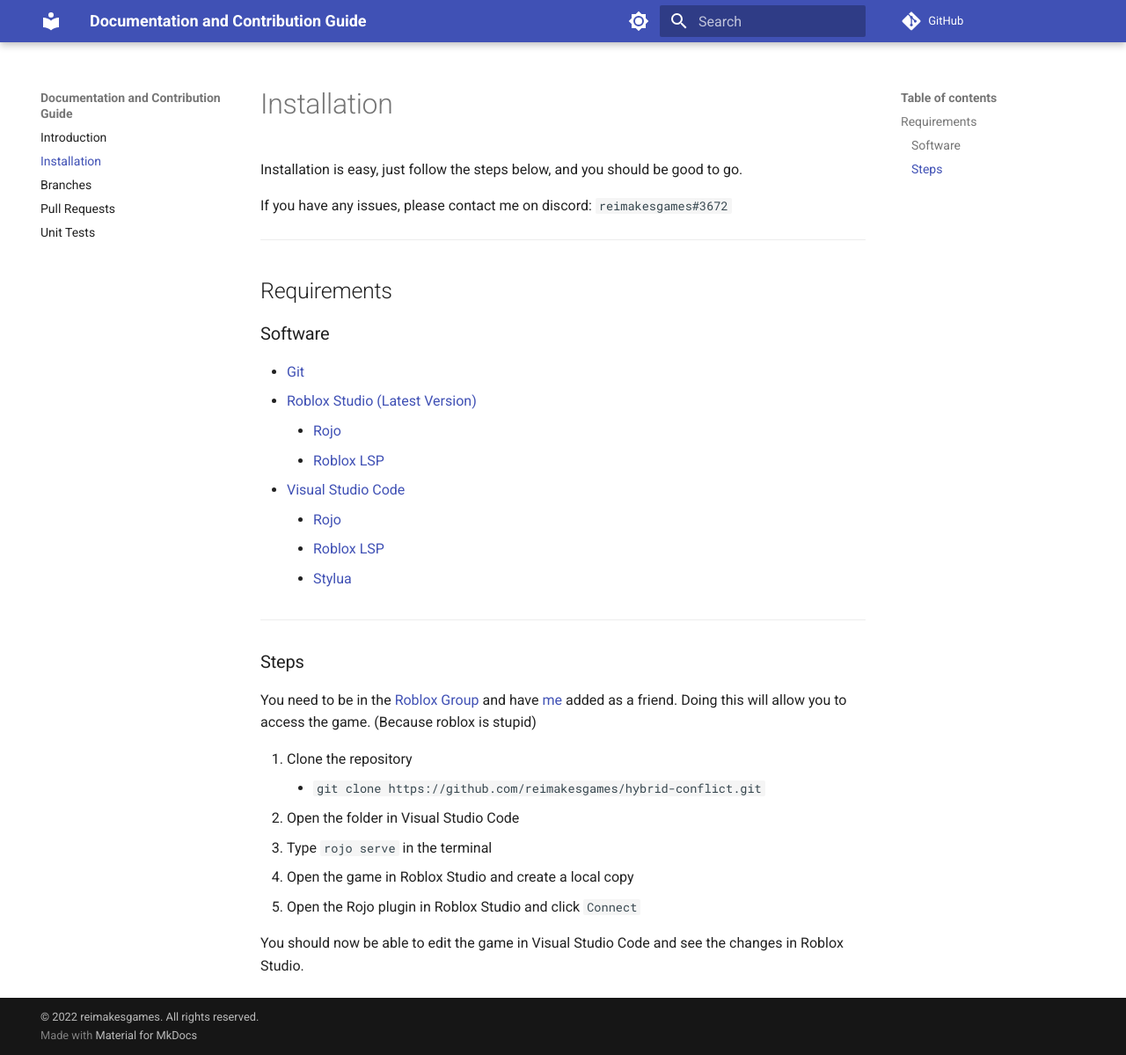
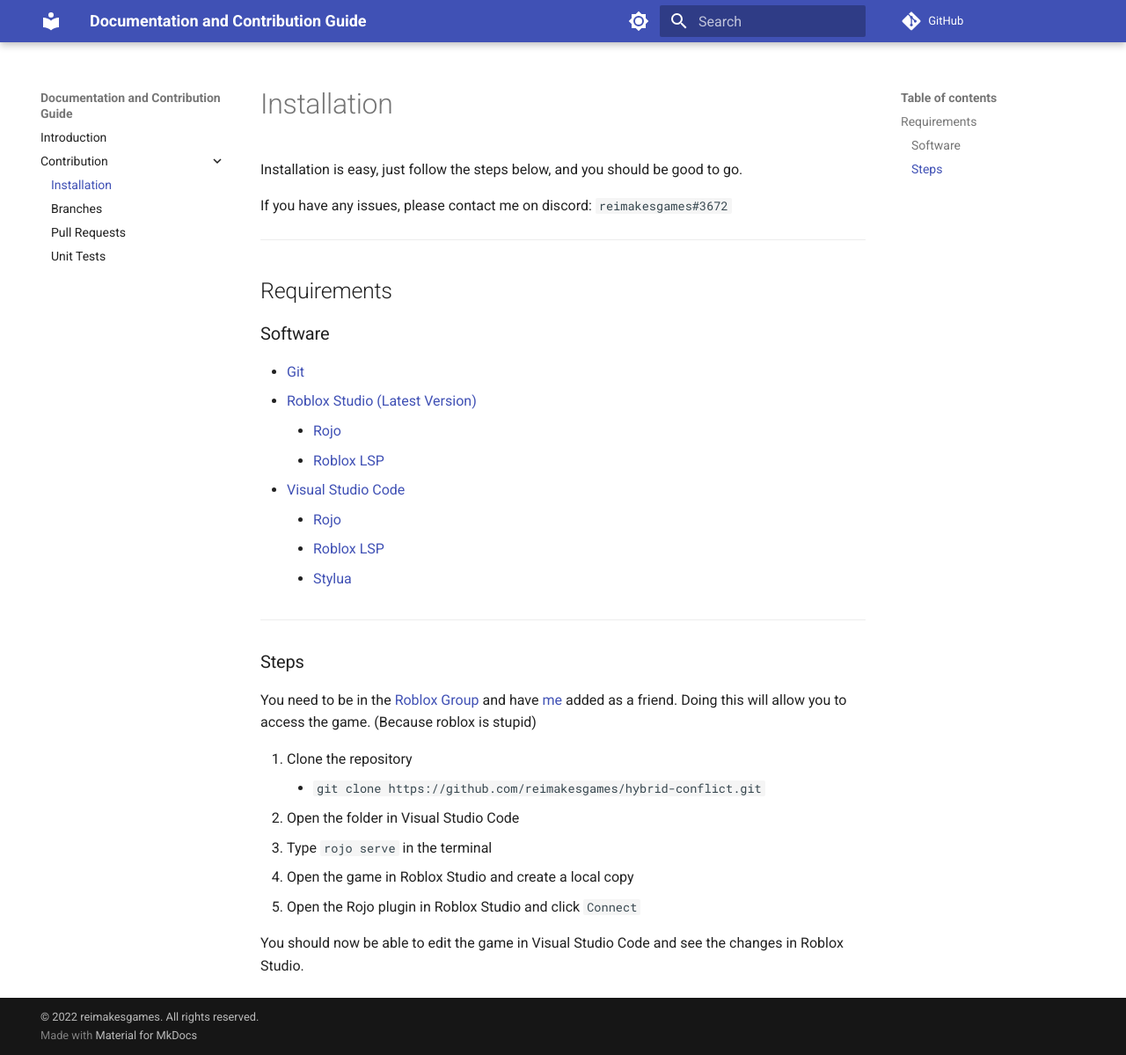
Before and after one commit to reimakesgames/alight, an MkDocs documentation site: the page built from docs/contribution/installation.md, in a window 1280 px wide and 1199 px high. Shown: the whole window at 88% size. Built offline with MkDocs 1.6.1 and Material for MkDocs 9.7.7, drawn with Linux system fonts in a browser that asks for light colours; comment, search, counter and statistics services are not loaded.

Commit message:
reorganise

```diff
--- a/mkdocs.yml
+++ b/mkdocs.yml
@@ -21,10 +21,11 @@
 
 nav:
   - index.md
-  - installation.md
-  - branches.md
-  - pull_requests.md
-  - unit_tests.md
+  - Contribution:
+    - contribution/installation.md
+    - contribution/branches.md
+    - contribution/pull_requests.md
+    - contribution/unit_tests.md
 
 theme:
   name: material
```
Also changed, not shown: docs/contribution/branches.md (renamed from docs/branches.md), docs/contribution/installation.md (renamed from docs/installation.md), docs/contribution/pull_requests.md (renamed from docs/pull_requests.md), docs/contribution/unit_tests.md (renamed from docs/unit_tests.md).
